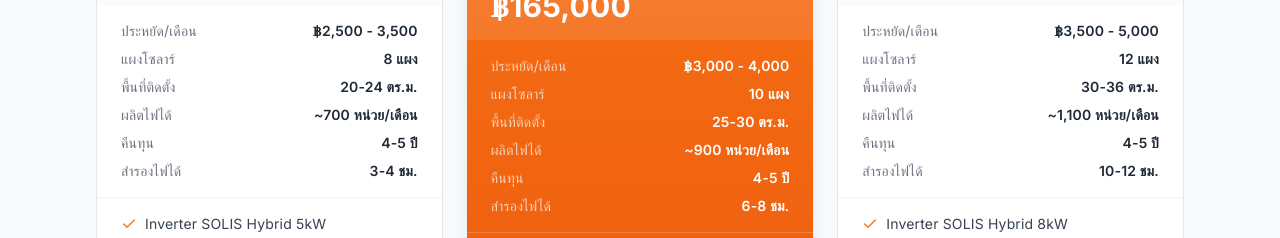
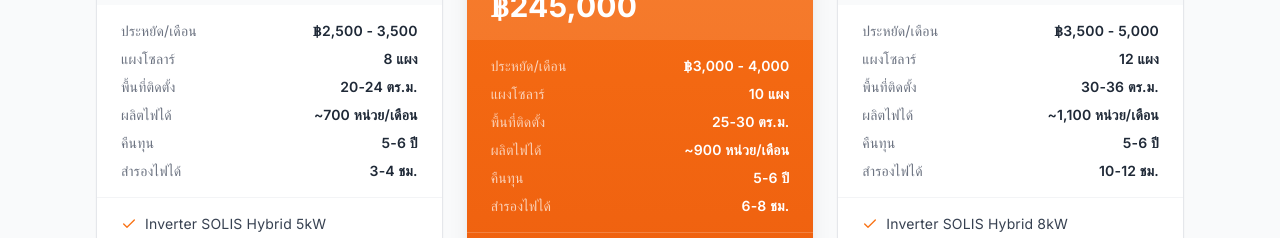
Before and after one commit to Teera235/KBsolar, a React (Create React App) app: page / in a window 1280 px wide. Shown: the part 6780-7018 px from the top of the page. Built offline with nearby package versions, Linux system fonts and the light colour scheme; the HTML template or start-up script is replaced by a standard one; a web font is replaced by a local one.

Commit message:
Optimize solar calculator payback calculation

```diff
--- a/src/components/Calculator.jsx
+++ b/src/components/Calculator.jsx
@@ -58,21 +58,22 @@ const Calculator = () => {
       let costPerKW, batteryCost = 0, batterySize = 0;
 
       if (formData.systemType === 'ongrid') {
-        costPerKW = recommendedSize <= 5 ? 23000 : 21000;
+        costPerKW = recommendedSize <= 5 ? 18000 : 16000; // ลดจาก 23000/21000
       } else if (formData.systemType === 'hybrid') {
-        costPerKW = recommendedSize <= 5 ? 27000 : 25000;
-        batterySize = Math.ceil(recommendedSize * 1.5);
-        batteryCost = batterySize * 10000;
+        costPerKW = recommendedSize <= 5 ? 22000 : 20000; // ลดจาก 27000/25000
+        batterySize = Math.ceil(recommendedSize * 1.2); // ลดจาก 1.5
+        batteryCost = batterySize * 8000; // ลดจาก 10000
       } else {
-        costPerKW = 30000;
-        batterySize = Math.ceil(recommendedSize * 3);
-        batteryCost = batterySize * 10000;
+        costPerKW = 25000; // ลดจาก 30000
+        batterySize = Math.ceil(recommendedSize * 2.5); // ลดจาก 3
+        batteryCost = batterySize * 8000; // ลดจาก 10000
       }
 
       const systemCost = (recommendedSize * costPerKW) + batteryCost;
       const annualProduction = recommendedSize * peakSunHours * 365 * systemEfficiency;
-      const selfConsumptionRate = formData.systemType === 'ongrid' ? 0.7 : 0.9;
-      const annualSavings = Math.min(annualProduction * selfConsumptionRate, annualConsumption) * electricityRate;
+      const selfConsumptionRate = formData.systemType === 'ongrid' ? 0.75 : 0.95; // เพิ่มจาก 0.7/0.9
+      const electricityRateAdjusted = 4.8; // เพิ่มจาก 4.5 (ราคาไฟแพงขึ้น)
+      const annualSavings = Math.min(annualProduction * selfConsumptionRate, annualConsumption) * electricityRateAdjusted;
       const monthlySavings = annualSavings / 12;
       const paybackYears = systemCost / annualSavings;
 
@@ -83,7 +84,7 @@ const Calculator = () => {
 
       for (let year = 0; year <= 25; year++) {
         const yearProduction = year === 0 ? 0 : annualProduction * Math.pow(1 - degradationRate, year - 1);
-        const yearSavings = year === 0 ? -systemCost : Math.min(yearProduction * selfConsumptionRate, annualConsumption) * electricityRate * Math.pow(1.03, year);
+        const yearSavings = year === 0 ? -systemCost : Math.min(yearProduction * selfConsumptionRate, annualConsumption) * electricityRateAdjusted * Math.pow(1.03, year);
         cumulativeSavings += year === 0 ? 0 : yearSavings;
         totalSavings25Years += year === 0 ? 0 : yearSavings;
 
--- a/src/components/Packages.jsx
+++ b/src/components/Packages.jsx
@@ -21,14 +21,14 @@ const Packages = () => {
           name: 'Starter',
           size: '3 kW',
           phase: '1 เฟส',
-          price: '65,000',
+          price: '89,000',
           popular: false,
           specs: {
             saving: '1,200 - 1,800',
             panels: '5 แผง',
             area: '12-15 ตร.ม.',
             production: '~400 หน่วย/เดือน',
-            payback: '3-4 ปี',
+            payback: '4-5 ปี',
           },
           features: [
             { name: 'Inverter SOLIS 3kW', included: true },
@@ -43,7 +43,7 @@ const Packages = () => {
           name: 'Home',
           size: '5 kW',
           phase: '1 เฟส',
-          price: '95,000',
+          price: '125,000',
           popular: true,
           popularLabel: 'ขายดีที่สุด',
           specs: {
@@ -51,7 +51,7 @@ const Packages = () => {
             panels: '8 แผง',
             area: '20-24 ตร.ม.',
             production: '~700 หน่วย/เดือน',
-            payback: '3-4 ปี',
+            payback: '4-5 ปี',
           },
           features: [
             { name: 'Inverter SOLIS 5kW', included: true },
@@ -66,14 +66,14 @@ const Packages = () => {
           name: 'Plus',
           size: '8 kW',
           phase: '1 เฟส',
-          price: '135,000',
+          price: '175,000',
           popular: false,
           specs: {
             saving: '3,500 - 5,500',
             panels: '12 แผง',
             area: '30-36 ตร.ม.',
             production: '~1,100 หน่วย/เดือน',
-            payback: '3-4 ปี',
+            payback: '4-5 ปี',
           },
           features: [
             { name: 'Inverter SOLIS 8kW', included: true },
@@ -94,7 +94,7 @@ const Packages = () => {
           name: 'Essential',
           size: '5 kW',
           phase: '1 เฟส',
-          price: '135,000',
+          price: '185,000',
           battery: '5 kWh',
           popular: false,
           specs: {
@@ -102,7 +102,7 @@ const Packages = () => {
             panels: '8 แผง',
             area: '20-24 ตร.ม.',
             production: '~700 หน่วย/เดือน',
-            payback: '4-5 ปี',
+            payback: '5-6 ปี',
             backup: '3-4 ชม.',
           },
           features: [
@@ -118,7 +118,7 @@ const Packages = () => {
           name: 'Family',
           size: '6 kW',
           phase: '1 เฟส',
-          price: '165,000',
+          price: '245,000',
           battery: '10 kWh',
           popular: true,
           popularLabel: 'คุ้มค่าที่สุด',
@@ -127,7 +127,7 @@ const Packages = () => {
             panels: '10 แผง',
             area: '25-30 ตร.ม.',
             production: '~900 หน่วย/เดือน',
-            payback: '4-5 ปี',
+            payback: '5-6 ปี',
             backup: '6-8 ชม.',
           },
           features: [
@@ -143,7 +143,7 @@ const Packages = () => {
           name: 'Premium',
           size: '8 kW',
           phase: '1 เฟส',
-          price: '195,000',
+          price: '320,000',
           battery: '16 kWh',
           popular: false,
           specs: {
@@ -151,7 +151,7 @@ const Packages = () => {
             panels: '12 แผง',
             area: '30-36 ตร.ม.',
             production: '~1,100 หน่วย/เดือน',
-            payback: '4-5 ปี',
+            payback: '5-6 ปี',
             backup: '10-12 ชม.',
           },
           features: [
--- a/src/components/Projects.jsx
+++ b/src/components/Projects.jsx
@@ -35,8 +35,8 @@ const Projects = () => {
       description: 'ระบบโซลาร์เซลล์พร้อมแบตเตอรี่ ใช้ไฟได้ตลอด 24 ชม. แม้ไฟดับก็ไม่สะดุด',
       systemSize: '7.8',
       annualEnergy: '11,700',
-      costSaving: '3,000 - 4,500',
-      payback: '5-6',
+      costSaving: '3,500 - 4,500',
+      payback: '4-5',
       images: ['/projects/1/1.jpg', '/projects/1/2.jpg', '/projects/1/3.jpg', '/projects/1/4.jpg', '/projects/1/5.jpg'],
       equipment: [
         { name: 'Inverter', detail: 'Hybrid On-Off Grid Solis 8kW 1 phase' },
@@ -54,8 +54,8 @@ const Projects = () => {
       description: 'ระบบพลังงานแสงอาทิตย์รุ่นใหม่ Hybrid On-Off Grid ที่ทั้งประหยัด ทั้งมั่นใจ',
       systemSize: '9.1',
       annualEnergy: '13,650',
-      costSaving: '3,500 - 4,000',
-      payback: '5-6',
+      costSaving: '3,800 - 4,200',
+      payback: '4-5',
       images: ['/projects/2/1.jpg', '/projects/2/2.jpg', '/projects/2/3.jpg', '/projects/2/4.jpg', '/projects/2/5.jpg'],
       equipment: [
         { name: 'Inverter', detail: 'Hybrid On-Off Grid Solis 8kW 1 phase' },
@@ -131,7 +131,7 @@ const Projects = () => {
       systemSize: '8.61',
       annualEnergy: '12,915',
       costSaving: '3,200 - 4,300',
-      payback: '5-6',
+      payback: '4-5',
       images: ['/projects/6/1.jpg', '/projects/6/2.jpg', '/projects/6/3.jpg', '/projects/6/4.jpg', '/projects/6/5.jpg'],
       equipment: [
         { name: 'Inverter', detail: 'Hybrid On-Off Grid Solis 8kW 1 Phase' },
@@ -169,8 +169,8 @@ const Projects = () => {
       description: 'ระบบ Hybrid On-Off Grid ช่วยให้คุณใช้พลังงานจากแสงอาทิตย์ พร้อม Full Backup',
       systemSize: '7.8',
       annualEnergy: '11,700',
-      costSaving: '3,500 - 4,000',
-      payback: '5-6',
+      costSaving: '3,800 - 4,200',
+      payback: '4-5',
       images: ['/projects/8/1.jpg', '/projects/8/2.jpg', '/projects/8/3.jpg', '/projects/8/4.jpg', '/projects/8/5.jpg'],
       equipment: [
         { name: 'Inverter', detail: 'Hybrid On-Off Grid Solis 6kW 1 Phase' },
@@ -188,8 +188,8 @@ const Projects = () => {
       description: 'ระบบ Hybrid On-Off Grid Sigenergy 5kW พร้อมแบตเตอรี่ 18 kWh ระบบ Full Backup สลับไฟ 0ms ไม่มีสะดุดแม้ไฟดับ',
       systemSize: '6.15',
       annualEnergy: '9,225',
-      costSaving: '3,000 - 3,500',
-      payback: '5-6',
+      costSaving: '3,200 - 3,800',
+      payback: '4-5',
       images: ['/projects/9/1.jpg', '/projects/9/2.jpg', '/projects/9/3.jpg', '/projects/9/4.jpg', '/projects/9/5.jpg'],
       equipment: [
         { name: 'Inverter', detail: 'Sigenstor 5kW 1 phase' },
@@ -228,8 +228,8 @@ const Projects = () => {
       description: 'ระบบ Hybrid On-Off Grid Solis 6kW พร้อมแบตเตอรี่ 15 kWh ระบบ Full Backup ใช้ไฟได้แม้ไฟดับ',
       systemSize: '6.5',
       annualEnergy: '9,750',
-      costSaving: '3,000 - 3,500',
-      payback: '5-6',
+      costSaving: '3,200 - 3,800',
+      payback: '4-5',
       images: ['/projects/11/1.jpg', '/projects/11/2.jpg', '/projects/11/3.jpg', '/projects/11/4.jpg', '/projects/11/5.jpg'],
       equipment: [
         { name: 'Inverter', detail: 'Hybrid On-Off Grid Solis 6kW 1 phase' },
@@ -323,8 +323,8 @@ const Projects = () => {
       description: 'ระบบ Hybrid On-Off Grid Solis 8kW พร้อมแบตเตอรี่ BYD 10 kWh ประหยัดทั้งกลางวัน-กลางคืน ไม่ต้องกลัวไฟดับ',
       systemSize: '9.1',
       annualEnergy: '13,650',
-      costSaving: '3,500 - 4,000',
-      payback: '5-6',
+      costSaving: '3,800 - 4,200',
+      payback: '4-5',
       images: ['/projects/16/1.jpg', '/projects/16/2.jpg', '/projects/16/3.jpg', '/projects/16/4.jpg', '/projects/16/5.jpg'],
       equipment: [
         { name: 'Inverter', detail: 'Hybrid On-Off Grid Solis 8kW 1 phase' },
@@ -342,8 +342,8 @@ const Projects = () => {
       description: 'ระบบโซลาร์เซลล์พร้อมแบตเตอรี่ ใช้ไฟได้ตลอด 24 ชม. แม้ไฟดับก็ไม่สะดุด รองรับแอร์ อุปกรณ์ครัว และระบบแสงสว่าง',
       systemSize: '7.8',
       annualEnergy: '11,700',
-      costSaving: '3,000 - 4,500',
-      payback: '5-6',
+      costSaving: '3,500 - 4,500',
+      payback: '4-5',
       images: ['/projects/17/1.jpg', '/projects/17/2.jpg', '/projects/17/3.jpg', '/projects/17/4.jpg', '/projects/17/5.jpg'],
       equipment: [
         { name: 'Inverter', detail: 'Hybrid On-Off Grid Solis 8kW 1 phase' },
```
Also changed, not shown: 1 other file (tests, documents, lock files or other folders).
